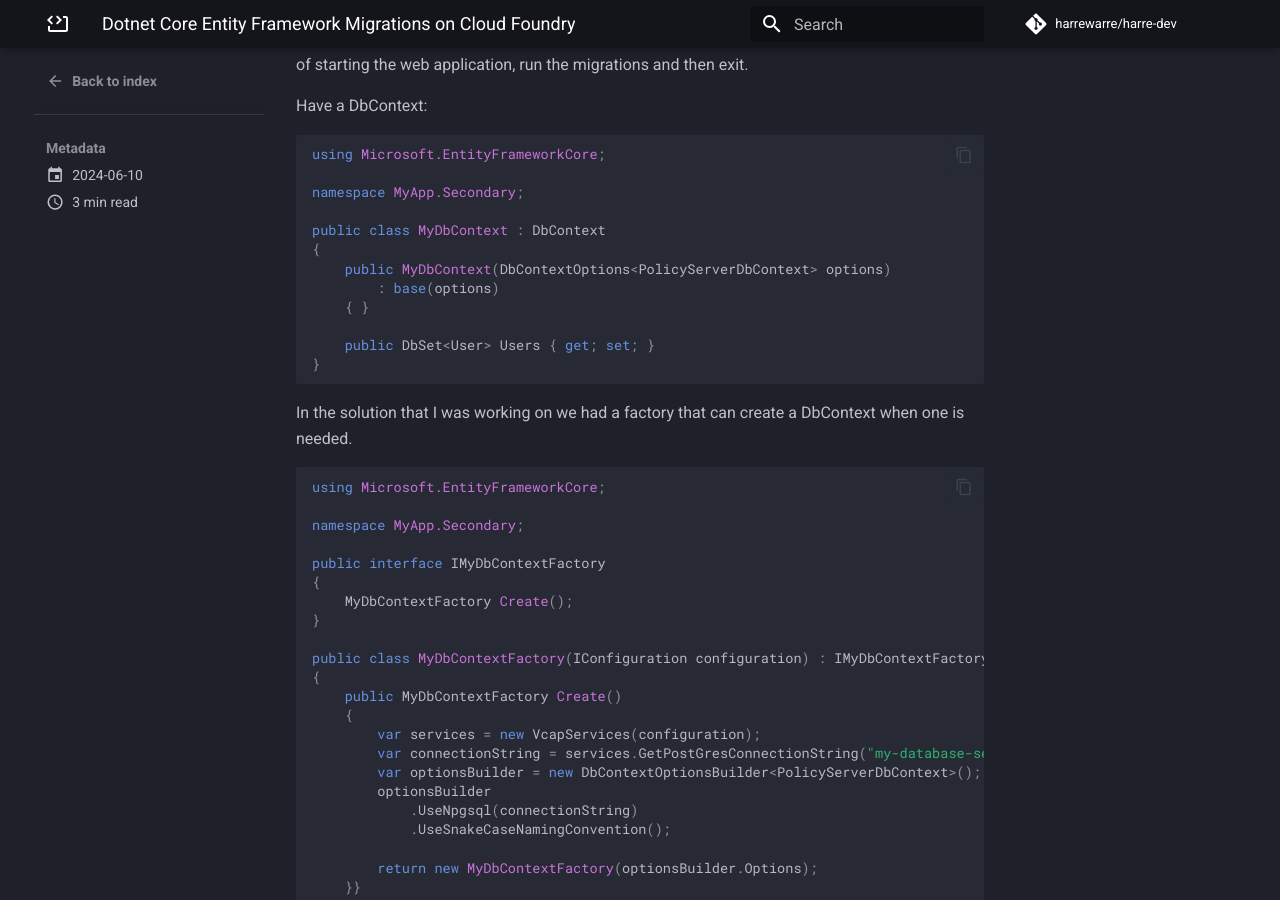
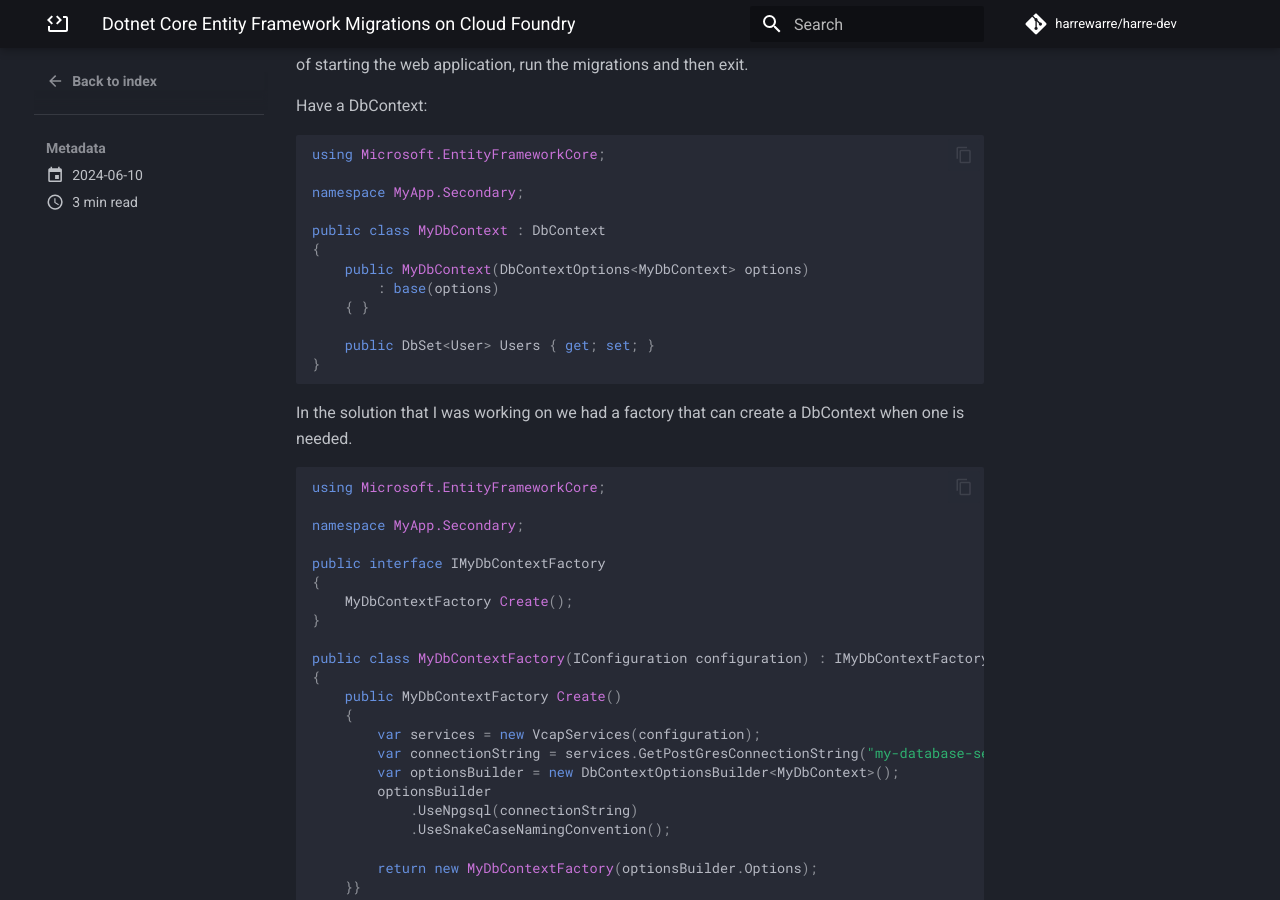
Before and after one commit to harrewarre/harrewarre.github.io, an MkDocs documentation site: the page built from docs/blog/posts/dotnet-core-ef-migrations-on-cloud-foundry.md, in a window 1280 px wide and 900 px high, scrolled down 402 px. Built offline with MkDocs 1.6.1 and Material for MkDocs 9.7.7, drawn with Linux system fonts in a browser that asks for light colours; comment, search, counter and statistics services are not loaded; some of the changed lines change nothing that is shown.

Commit message:
More generic names.

```diff
--- a/docs/blog/posts/dotnet-core-ef-migrations-on-cloud-foundry.md
+++ b/docs/blog/posts/dotnet-core-ef-migrations-on-cloud-foundry.md
@@ -22,7 +22,7 @@ namespace MyApp.Secondary;
 
 public class MyDbContext : DbContext
 {
-    public MyDbContext(DbContextOptions<PolicyServerDbContext> options)
+    public MyDbContext(DbContextOptions<MyDbContext> options)
         : base(options)
     { }
 
@@ -47,7 +47,7 @@ public class MyDbContextFactory(IConfiguration configuration) : IMyDbContextFact
     {
 	    var services = new VcapServices(configuration);
         var connectionString = services.GetPostGresConnectionString("my-database-service");
-        var optionsBuilder = new DbContextOptionsBuilder<PolicyServerDbContext>();
+        var optionsBuilder = new DbContextOptionsBuilder<MyDbContext>();
         optionsBuilder
 	        .UseNpgsql(connectionString)
             .UseSnakeCaseNamingConvention();
```
